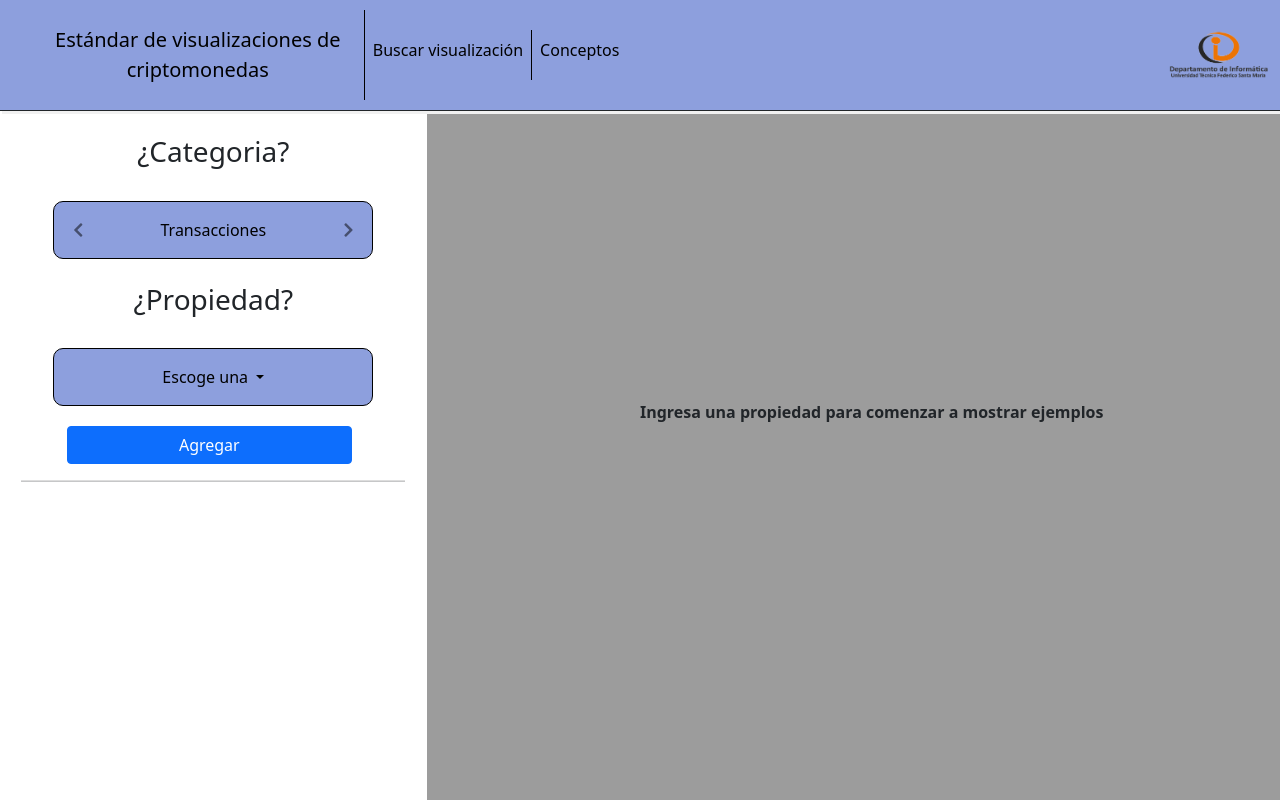
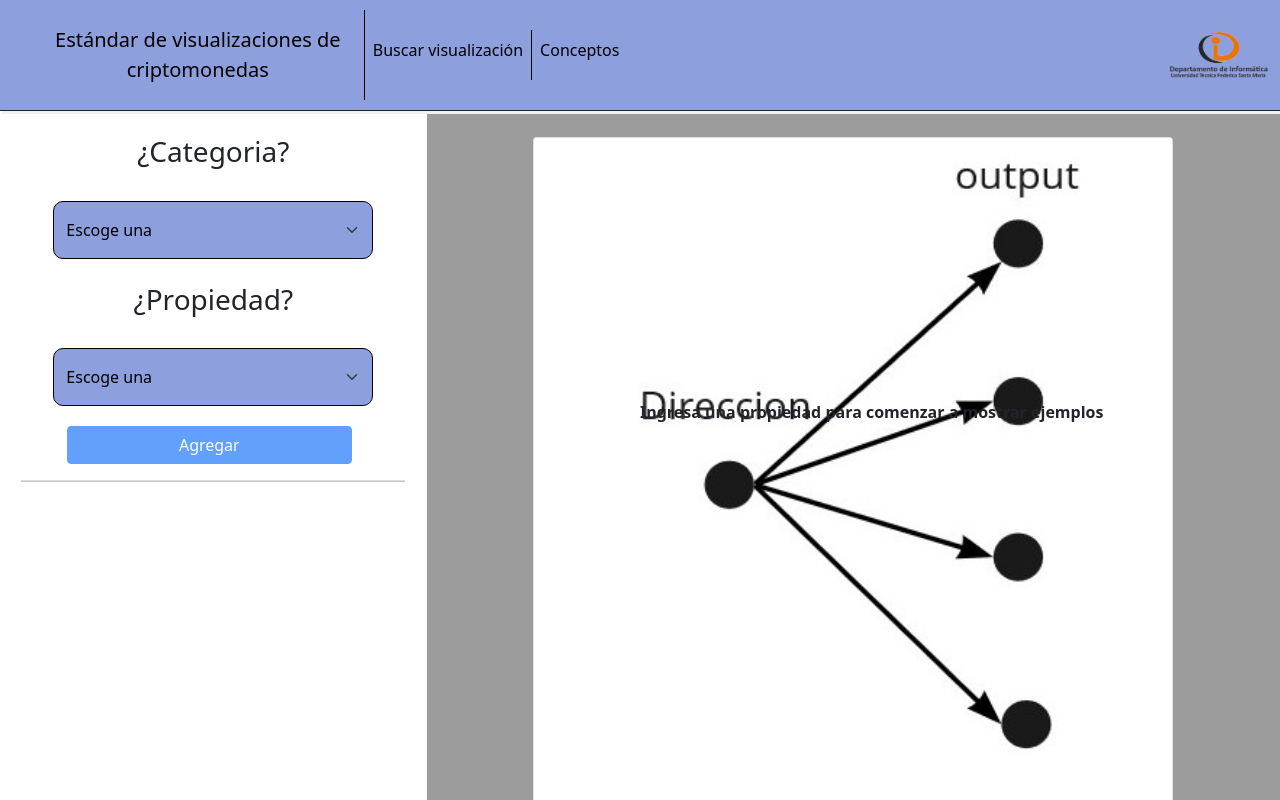
Before and after one commit to pacomauret/memoriaProyecto, an Angular app: page /links in a window 1280 px wide. Shown: the top 800 px of the page. Built offline with nearby package versions, Linux system fonts and the light colour scheme.

Commit message:
busqueda de visualizacion 80%

```diff
--- a/src/app/app.component.ts
+++ b/src/app/app.component.ts
@@ -1,5 +1,7 @@
 import { Component } from '@angular/core';
+import { FormsModule } from '@angular/forms';
 const bootstrap = require('bootstrap')
+
 
 @Component({
   selector: 'app-root',
--- a/src/app/app.module.ts
+++ b/src/app/app.module.ts
@@ -6,6 +6,7 @@ import { LandingComponent } from './landing/landing.component';
 import { HeaderComponent } from './shared/header/header.component';
 import { NuevaVisualizacionComponent } from './nueva-visualizacion/nueva-visualizacion.component';
 import { InformacionComponent } from './informacion/informacion.component';
+import { FormsModule } from '@angular/forms';
 
 @NgModule({
   declarations: [
@@ -18,6 +19,7 @@ import { InformacionComponent } from './informacion/informacion.component';
   imports: [
     BrowserModule,
     AppRoutingModule,
+    FormsModule
   ],
   providers: [],
   bootstrap: [AppComponent]
--- a/src/app/nueva-visualizacion/nueva-visualizacion.component.html
+++ b/src/app/nueva-visualizacion/nueva-visualizacion.component.html
@@ -6,16 +6,7 @@
                 <div class="mt-4 mb-4">
                     <h3>¿Categoria?</h3>
                 </div>
-                <!-- <div class="col-8 ms-2 me-2">
-                    <select name="select-canal" id="select-canal" class="form-select"
-                        aria-label="Default select example">
-                        <option selected disabled>Escoge una</option>
-                        <option>Transacciones</option>
-                        <option>Topología</option>
-                        <option>Moneda</option>
-                    </select>
-                </div> -->
-                <div class="col-9 multiplechoice">
+                <!-- <div class="col-9 multiplechoice">
                     <div id="carouselExampleControls" class="carousel slide " data-bs-ride="carousel" style="width: -webkit-fill-available;">
                         <div class="carousel-inner">
                             <div class="carousel-item active" data-bs-interval="10000000">
@@ -39,25 +30,34 @@
                             <span class="visually-hidden">Next</span>
                         </button>
                     </div>
+                </div> -->
+                <div class="col-9 dropdown  ">
+                    <select  class="form-select multiplechoice" aria-label="Default select example"
+                    [(ngModel)]="categoria"
+                    style="width: -webkit-fill-available;padding-top: 1rem;padding-bottom: 1rem;">
+                        <option selected>Escoge una</option>
+                        <option value="1" >Transacciones</option>
+                        <option value="2" >Moneda</option>
+                        <option value="3" >Topología</option>
+                    </select>
                 </div>
-
 
                 <div class="mt-4 mb-4">
                     <h3>¿Propiedad?</h3>
                 </div>
                 <div class="col-9 dropdown  ">
-                    <button class="btn btn-secondary dropdown-toggle multiplechoice" style=" width: -webkit-fill-available;padding-bottom: 1rem;padding-top: 1rem;" type="button" id="dropdownMenuButton1" data-bs-toggle="dropdown" aria-expanded="false">
-                      Escoge una
-                    </button>
-                    <ul class="dropdown-menu" aria-labelledby="dropdownMenuButton1" style="width: -webkit-fill-available;padding-top: 0.5rem;padding-bottom: 0.5rem;">
-                      <li><a class="dropdown-item" href="#">Action</a></li>
-                      <li><a class="dropdown-item" href="#">Another action</a></li>
-                      <li><a class="dropdown-item" href="#">Something else here</a></li>
-                    </ul>
-                  </div>
+                    <select class="form-select multiplechoice" aria-label="Default select example"
+                    [(ngModel)]="propiedad"
+                    (click)='print(propiedad)'
+                    style="width: -webkit-fill-available;padding-top: 1rem;padding-bottom: 1rem;">
+                        <option selected>Escoge una</option>
+                        <option *ngFor="let n of count" >{{n}}</option>
+                    </select>
+                </div>
 
 
-                <button type="button" type="submit" (click)="addCanal()" class="btn btn-primary col-8 me-2" style='margin-top: 20px;' id="b2">
+                <button [disabled]='flagAgregar' type="button" type="submit" (click)="addCanal()" class="btn btn-primary col-8 me-2"
+                    style='margin-top: 20px;' id="b2">
                     Agregar</button>
                 <div style="justify-content: center; display:flex">
                     <hr />
--- a/src/app/nueva-visualizacion/nueva-visualizacion.component.ts
+++ b/src/app/nueva-visualizacion/nueva-visualizacion.component.ts
@@ -1,4 +1,6 @@
 import { Component, OnInit } from '@angular/core';
+
+
 declare var $: any
 
 @Component({
@@ -7,11 +9,13 @@ declare var $: any
   styleUrls: ['./nueva-visualizacion.component.css']
 })
 export class NuevaVisualizacionComponent implements OnInit {
-  count = [];
+  count = [1,2,3];
+  // string[] propiedades;
   canal:string=''
   visualizacion:String[] =[];
-
-
+  categoria='Escoge una';
+  propiedad='Escoge una';
+  flagAgregar=true;
 
   constructor() { }
 
@@ -25,6 +29,20 @@ export class NuevaVisualizacionComponent implements OnInit {
     console.log("this.canal",this.canal)
     this.visualizacion.push(this.canal)
   }
+  cambiarPropiedades(categoria:string){
+    if (categoria=='Transacciones'){
+      // this.propiedades=['a','c'];
+    }
+  }
+  print(value: string){
+    if (value != 'Escoge una'){
+      this.flagAgregar=false
+    }
+    else {
+      this.flagAgregar=true
+    }
+    // console.log("valor es =",value, "flag",this.flagAgregar)
 
+  }
 
 }
```
